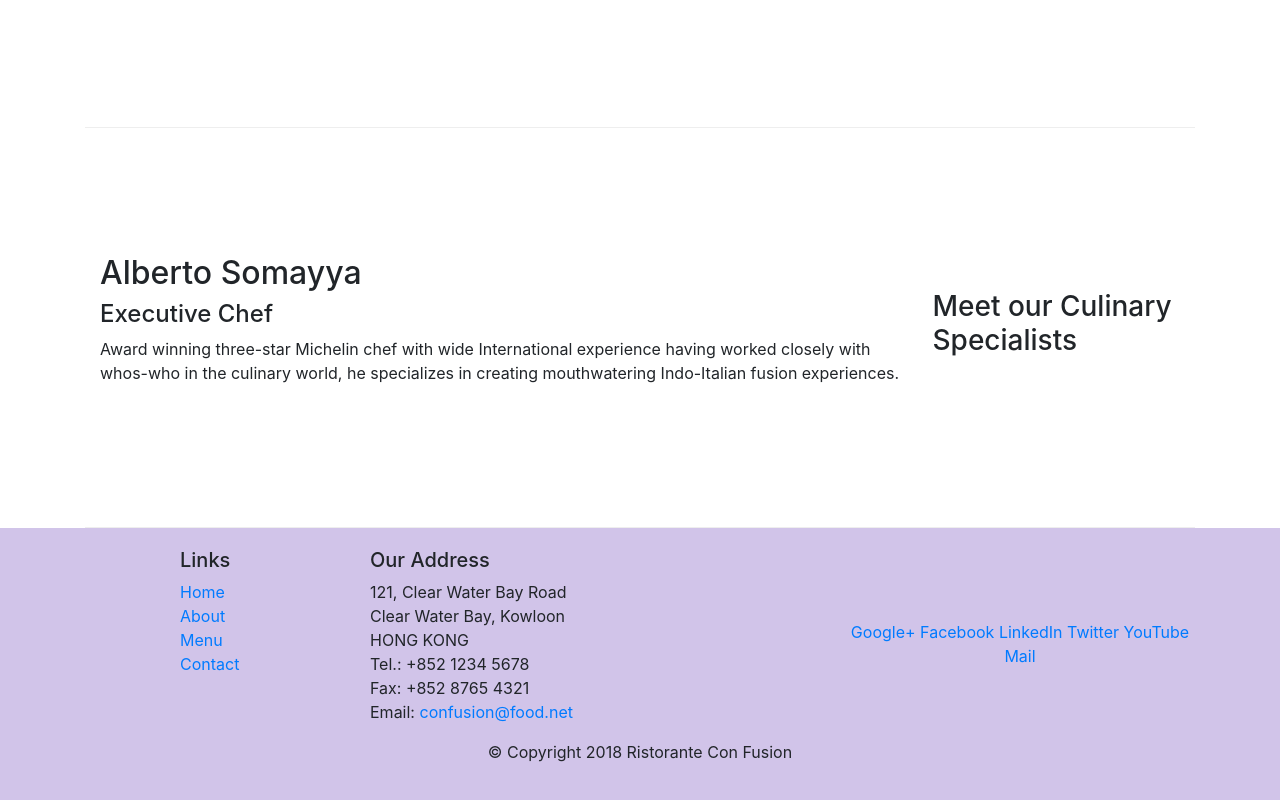
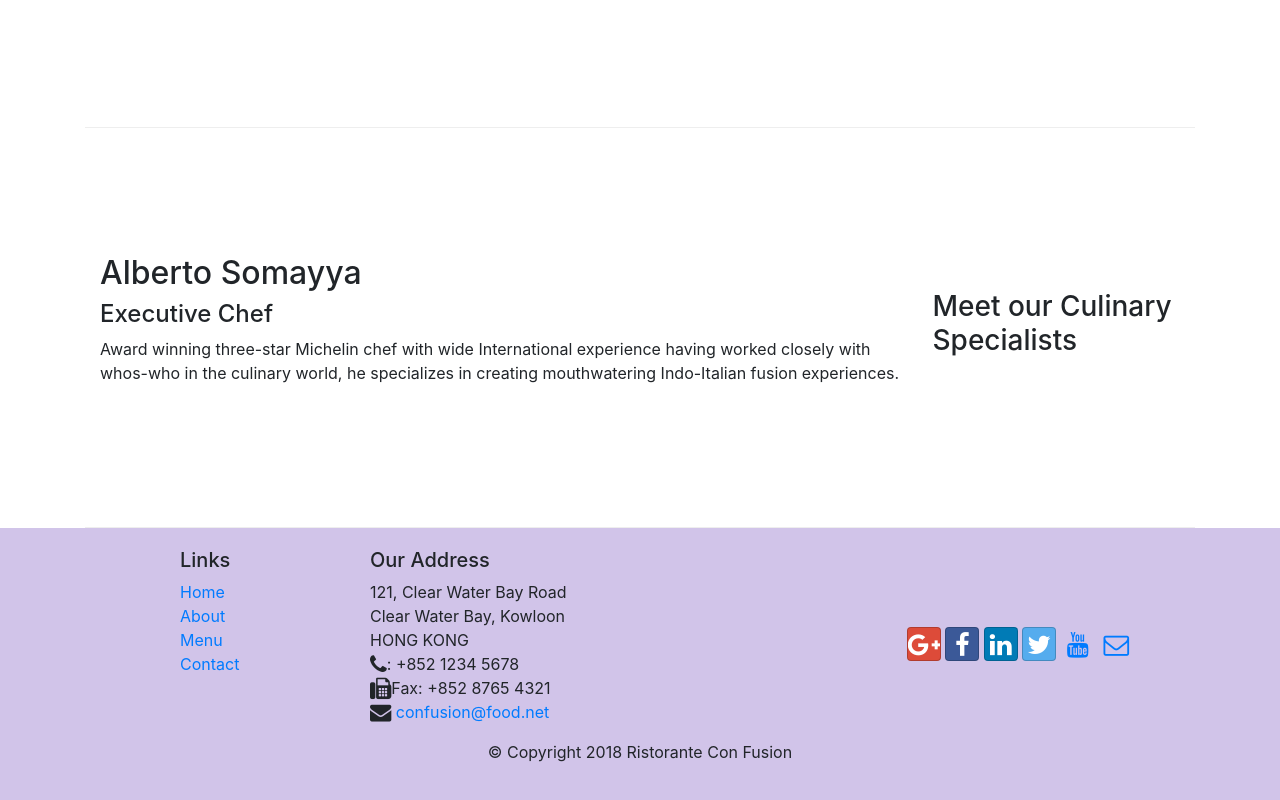
Before and after one commit to injoon2019/Coursera_Bootstrap_Intro, a website: page index.html in a window 1280 px wide. Shown: the part 1006-1806 px from the top of the page. Drawn offline with nearby package versions, Linux system fonts and the light colour scheme.

Commit message:
Icon Fonts

```diff
--- a/index.html
+++ b/index.html
@@ -9,6 +9,8 @@
 
         <!-- Bootstrap CSS -->
         <link rel="stylesheet" href="node_modules/bootstrap/dist/css/bootstrap.min.css">
+        <link rel="stylesheet" href="node_modules/font-awesome/css/font-awesome.min.css">
+        <link rel="stylesheet" href="node_modules/bootstrap-social/bootstrap-social.css">
         <link rel="stylesheet" href="css/styles.css">
         <title>Ristorante Con Fusion</title>
 </head>
@@ -22,10 +24,10 @@
             <a class="navbar-brand mr-auto" href="#">Ristorante Con Fusion</a>
             <div class="collapse navbar-collapse" id="Navbar">
                 <ul class="navbar-nav mr-auto">
-                    <li class="nav-item active"><a class="nav-link" href="#">Home</a></li>
-                    <li class="nav-item"><a class="nav-link" href="./aboutus.html">About</a></li>
-                    <li class="nav-item"><a class="nav-link" href="#">Menu</a></li>
-                    <li class="nav-item"><a class="nav-link" href="#">Contact</a></li>
+                    <li class="nav-item active"><a class="nav-link" href="#"><span class="fa fa-home"></span> Home</a></li>
+                    <li class="nav-item"><a class="nav-link" href="./aboutus.html"><span class="fa fa-info"></span> About</a></li>
+                    <li class="nav-item"><a class="nav-link" href="#"><span class="fa fa-list fa-lg"></span> Menu</a></li>
+                    <li class="nav-item"><a class="nav-link" href="#"><span class="fa fa-address-card fa-lg"></span> Contact</a></li>
                 </ul>
             </div>
         </div>
@@ -95,19 +97,19 @@
 		              121, Clear Water Bay Road<br>
 		              Clear Water Bay, Kowloon<br>
 		              HONG KONG<br>
-		              Tel.: +852 1234 5678<br>
-		              Fax: +852 8765 4321<br>
-		              Email: <a href="mailto:confusion@food.net">confusion@food.net</a>
+		              <i class="fa fa-phone fa-lg"></i>: +852 1234 5678<br>
+		              <i class="fa fa-fax fa-lg"></i>Fax: +852 8765 4321<br>
+		              <i class="fa fa-envelope fa-lg"></i> <a href="mailto:confusion@food.net">confusion@food.net</a>
 		           </address>
                 </div>
                 <div class="col-12 col-sm-4 align-self-center">
                     <div class="text-center">
-                        <a href="http://google.com/+">Google+</a>
-                        <a href="http://www.facebook.com/profile.php?id=">Facebook</a>
-                        <a href="http://www.linkedin.com/in/">LinkedIn</a>
-                        <a href="http://twitter.com/">Twitter</a>
-                        <a href="http://youtube.com/">YouTube</a>
-                        <a href="mailto:">Mail</a>
+                        <a class="btn btn-social-icon btn-google" href="http://google.com/+"><i class="fa fa-google-plus fa-lg"></i></a>
+                        <a class="btn btn-social-icon btn-facebook" href="http://www.facebook.com/profile.php?id="><i class="fa fa-facebook fa-lg"></i></a>
+                        <a class="btn btn-social-icon btn-linkedin" href="http://www.linkedin.com/in/"><i class="fa fa-linkedin fa-lg"></i></a>
+                        <a class="btn btn-social-icon btn-twitter" href="http://twitter.com/"><i class="fa fa-twitter fa-lg"></i></a>
+                        <a class="btn btn-social-icon btn-youtube" href="http://youtube.com/"><i class="fa fa-youtube fa-lg"></i></a>
+                        <a class="btn btn-social-icon"href="mailto:"><i class="fa fa-envelope-o fa-lg"></i></a>
                     </div>
                 </div>
            </div>
--- a/package.json
+++ b/package.json
@@ -15,6 +15,8 @@
   },
   "dependencies": {
     "bootstrap": "^4.0.0",
+    "bootstrap-social": "^5.1.1",
+    "font-awesome": "^4.7.0",
     "jquery": "^3.3.1",
     "popper.js": "^1.12.9"
   }
```
Also changed, not shown: aboutus.html (+15 -13 lines), 1 other file.
